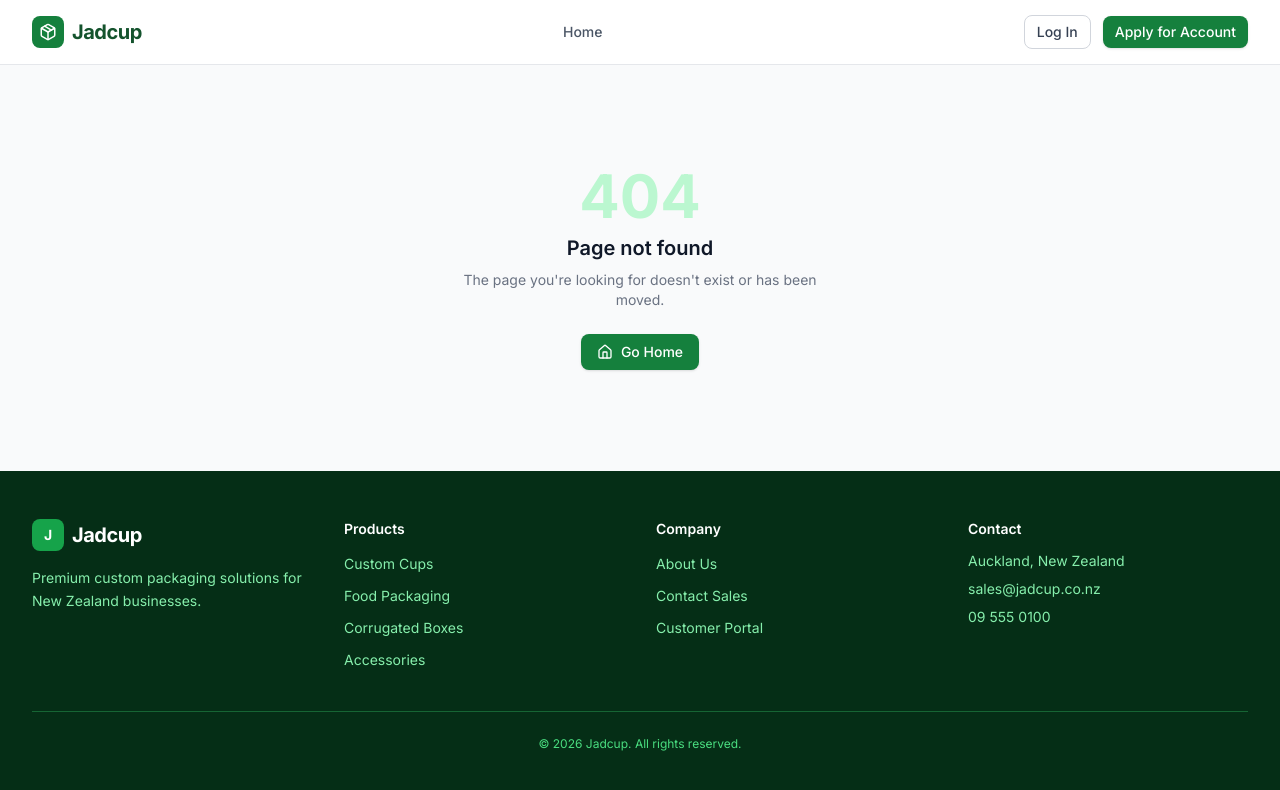
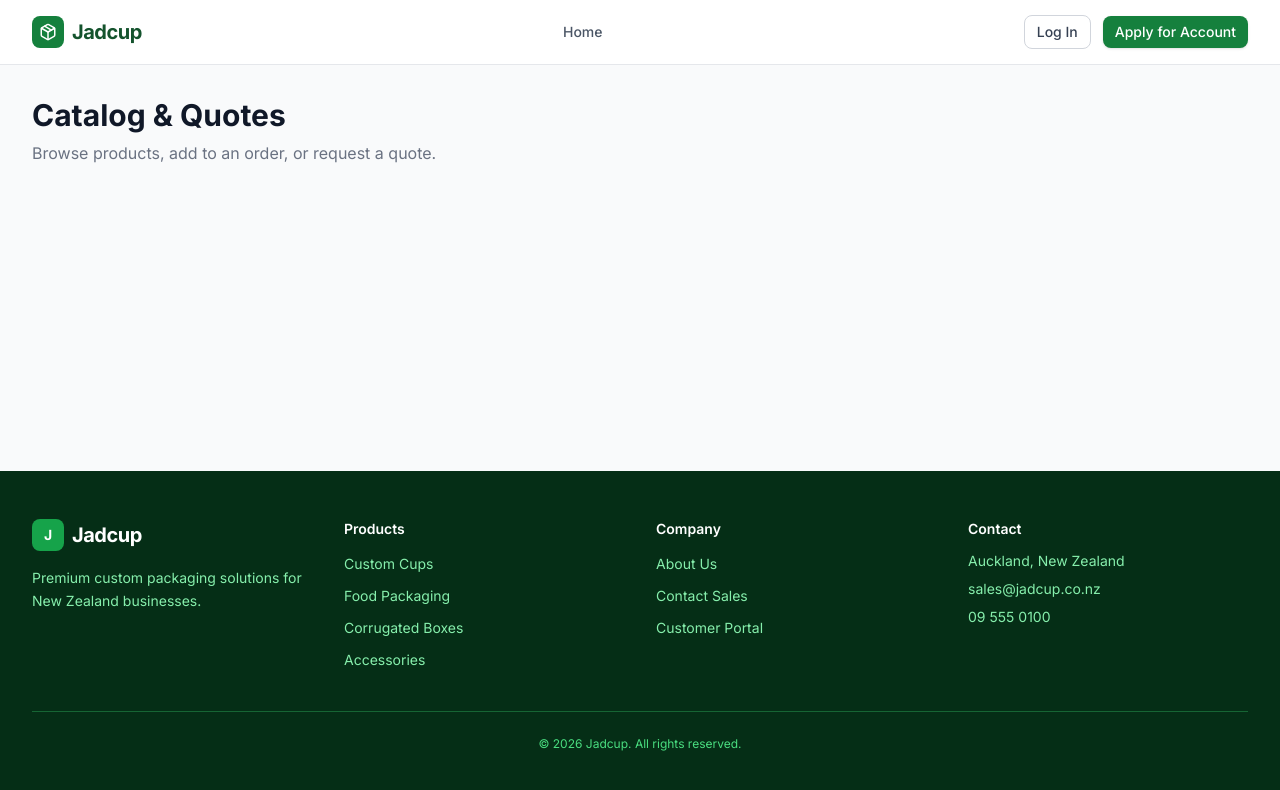
Before and after one commit to HooD1on/jadcup-customer-portal, a React (Vite) app: page /catalog in a window 1280 px wide. Shown: the top 790 px of the page. Built offline with nearby package versions, Linux system fonts and the light colour scheme; no server answers.

Commit message:
Add catalog frontend

```diff
--- /dev/null
+++ b/src/features/catalog/CatalogPage.tsx
@@ -0,0 +1,15 @@
+import { PageShell } from '../../components/layout/PageShell';
+
+export function CatalogPage() {
+  return (
+    <PageShell>
+      <h1 className="text-3xl font-bold text-gray-900">
+        Catalog & Quotes
+      </h1>
+
+      <p className="mt-2 text-gray-500">
+        Browse products, add to an order, or request a quote.
+      </p>
+    </PageShell>
+  );
+}
--- a/src/routes/index.tsx
+++ b/src/routes/index.tsx
@@ -4,6 +4,7 @@ import { HomePage } from '../features/home/HomePage';
 import { LoginPage } from '../features/auth/LoginPage';
 import { ApplyPage } from '../features/apply/ApplyPage';
 import { DashboardPage } from '../features/dashboard/DashboardPage';
+import { CatalogPage } from '../features/catalog/CatalogPage';
 import { OrderListPage } from '../features/orders/OrderListPage';
 import { OrderDetailPage } from '../features/orders/OrderDetailPage';
 import { DemoPage } from '../features/demo/DemoPage';
@@ -32,6 +33,7 @@ export const router = createBrowserRouter([
     element: <RequireApprovedAccount />,
     children: [
       { path: '/dashboard', element: <DashboardPage /> },
+
       { path: '/orders', element: <OrderListPage /> },
       { path: '/orders/:orderId', element: <OrderDetailPage /> },
       { path: '/_demo', element: <DemoPage /> },
@@ -41,6 +43,7 @@ export const router = createBrowserRouter([
     element: <PublicLayout />,
     children: [
       { path: '*', element: <NotFoundPage /> },
+      { path: '/catalog', element: <CatalogPage />},
     ],
   },
 ]);
```
Also changed, not shown: src/features/catalog/CategoryFilter.tsx (added), src/features/catalog/ProductCard.tsx (added), src/features/catalog/ProductGrid.tsx (added), src/features/catalog/PromotionSection.tsx (added), src/features/catalog/SearchBar.tsx (added), 1 other file (tests, documents, lock files or other folders).
